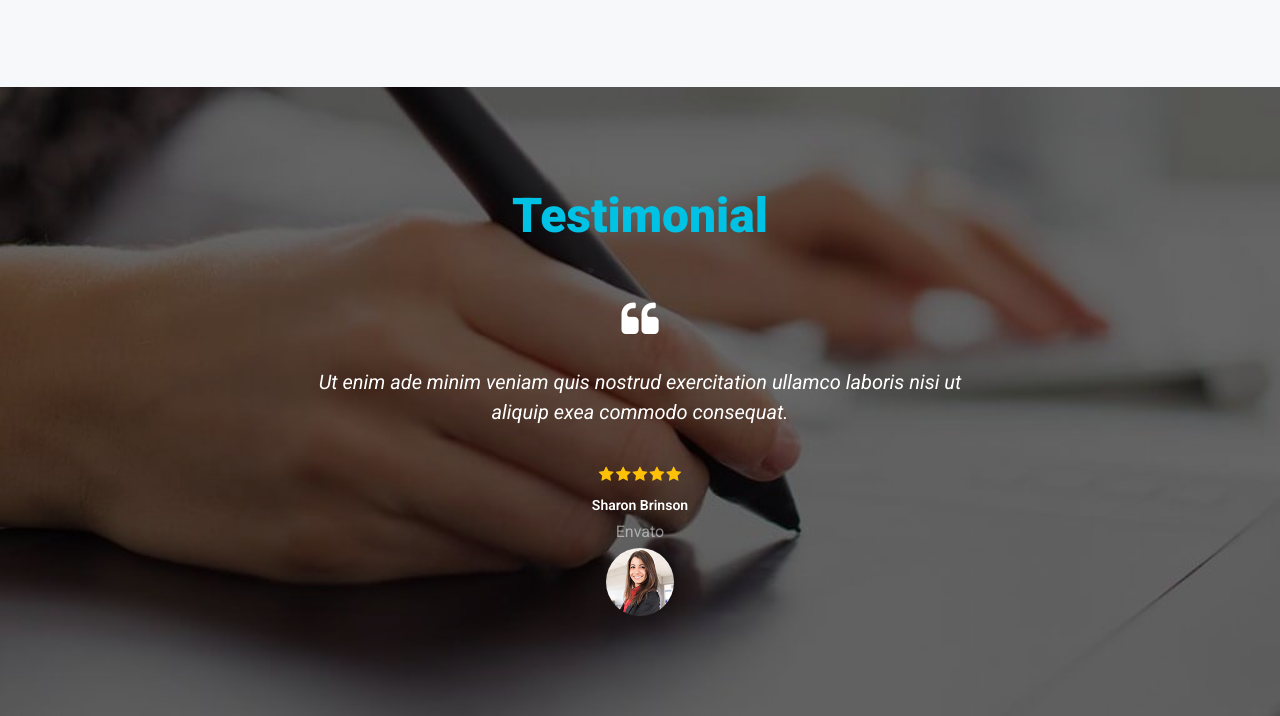
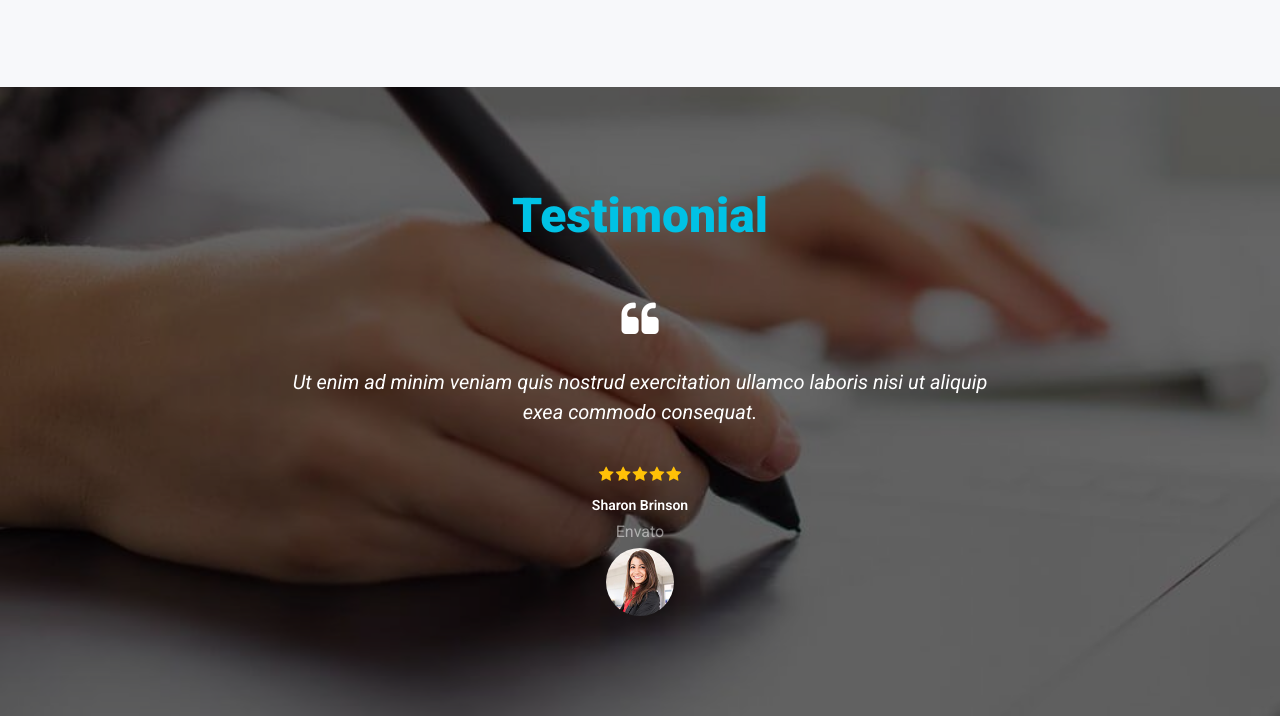
Before and after one commit to reehan3343/Project-Five, a plain HTML site: page index.html in a window 1280 px wide. Shown: the part 5233-5949 px from the top of the page. Drawn offline with nearby package versions, Linux system fonts and the light colour scheme.

```diff
--- a/index.html
+++ b/index.html
@@ -476,7 +476,7 @@
             </div>
             <div class="review text-center">
                 <div class="icon text-white fs-1"><i class="fa fa-quote-left" aria-hidden="true"></i></div>
-                <p class="review_text text-white mt-3 mx-auto fst-italic">Ut enim ade minim veniam quis nostrud exercitation ullamco laboris nisi ut aliquip exea commodo consequat.</p>
+                <p class="review_text text-white mt-3 mx-auto fst-italic">Ut enim ad minim veniam quis nostrud exercitation ullamco laboris nisi ut aliquip exea commodo consequat.</p>
                 <ul class="stars ps-0 d-flex justify-content-center align-items-center mb-2">
                     <li class="text-warning"><i class="fa fa-star" aria-hidden="true"></i></li>
                     <li class="text-warning"><i class="fa fa-star" aria-hidden="true"></i></li>
```
